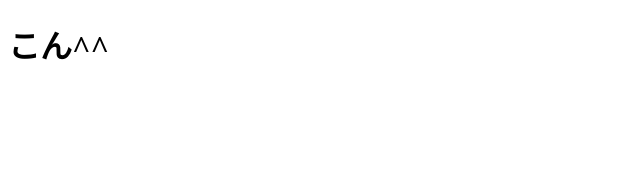
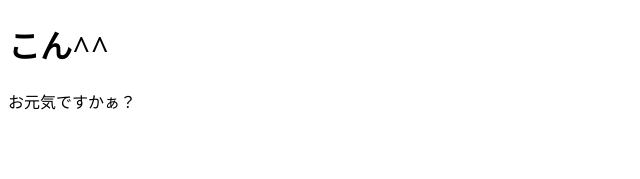
Before and after one commit to YuuHikida/practice_react, a React (Create React App) app: page / in a window 1280 px wide. Shown: the top 179 px of the page, without its empty margins (0-640 px from the left). Built offline with nearby package versions, Linux system fonts and the light colour scheme; the HTML template or start-up script is replaced by a standard one.

Commit message:
componetization

```diff
--- /dev/null
+++ b/src/App.js
@@ -0,0 +1,10 @@
+// componentNameは最初は大文字にする
+export const App = () => {
+  return (
+    // <React.Fragment>
+    <>
+      <h1>こん^^</h1>
+      <p>お元気ですかぁ？</p>
+    </>
+  );
+};
--- a/src/index.js
+++ b/src/index.js
@@ -1,13 +1,9 @@
 import { StrictMode } from "react";
 import { createRoot } from "react-dom/client";
+import { App } from "./App";
 
 const rootElement = document.getElementById("root");
 const root = createRoot(rootElement);
-
-// componentNameは最初は大文字にする
-const App = () => {
-  return <h1>こん^^</h1>;
-};
 
 root.render(
   <StrictMode>
```
